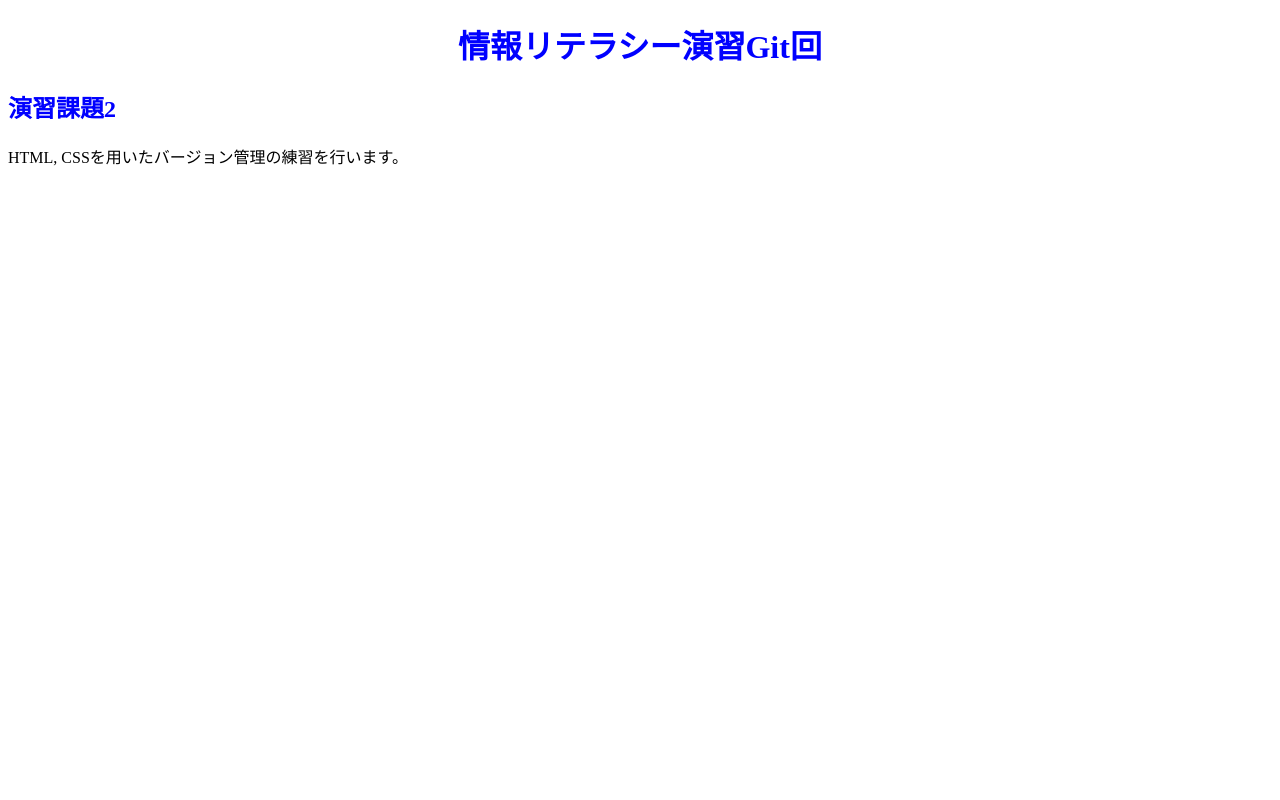
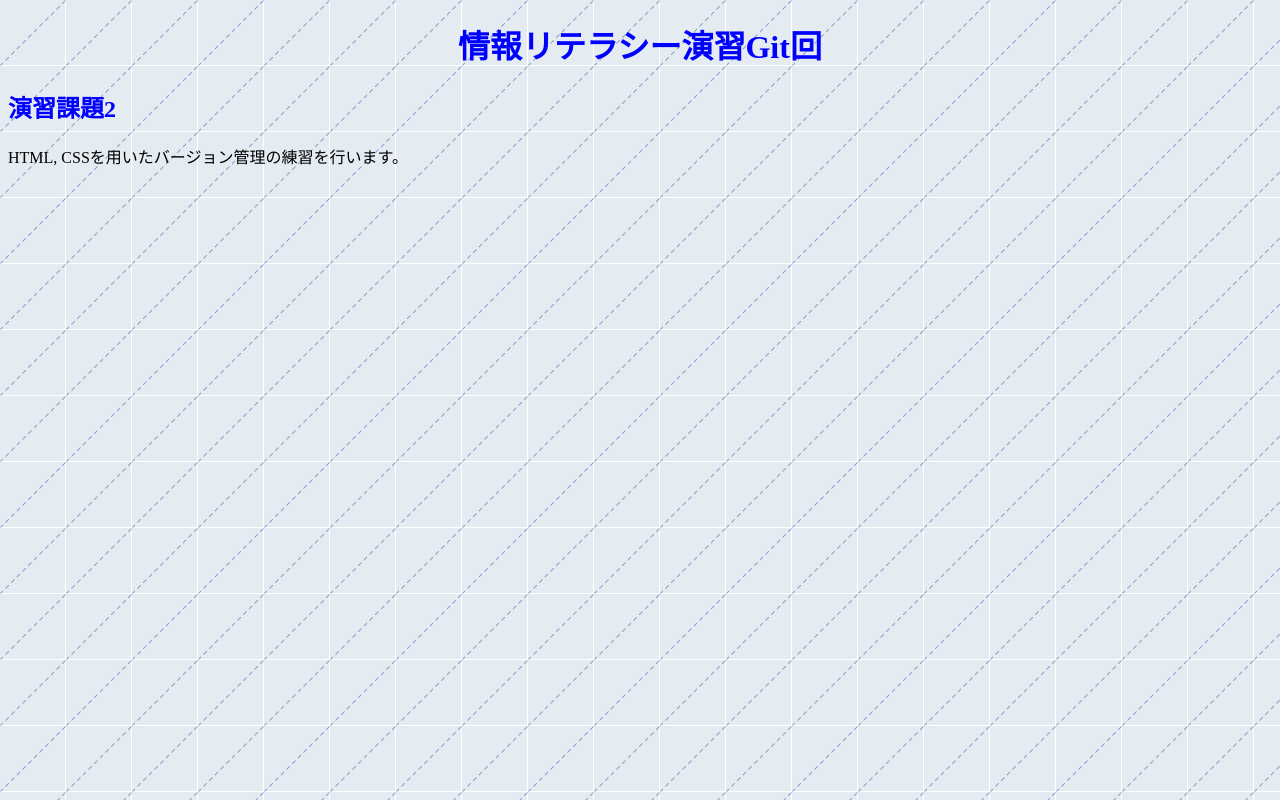
Before and after one commit to c0a252622d/myhtml, a plain HTML site: page index.html in a window 1280 px wide. Drawn offline with Linux system fonts and the light colour scheme.

Commit message:
背景の追加

```diff
--- a/style.css
+++ b/style.css
@@ -11,3 +11,6 @@
     font-size:1.5rem;
     color: blue;
 }
+body{
+    background-image: url('bg.png');
+}
```
Also changed, not shown: bg.png (added).
